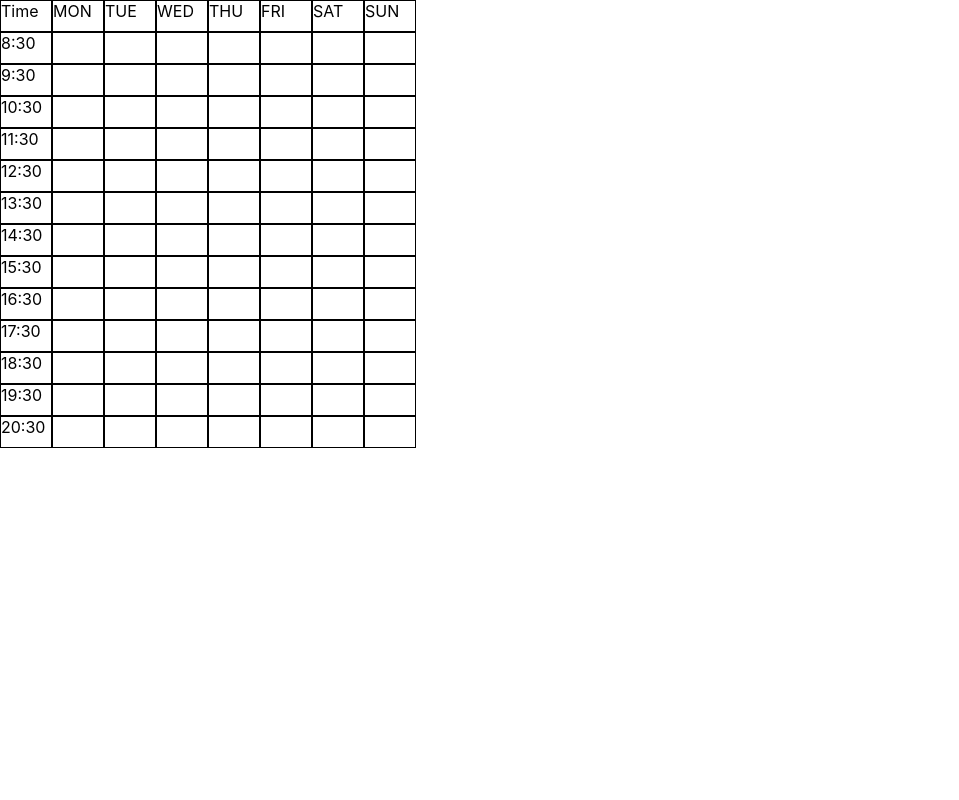
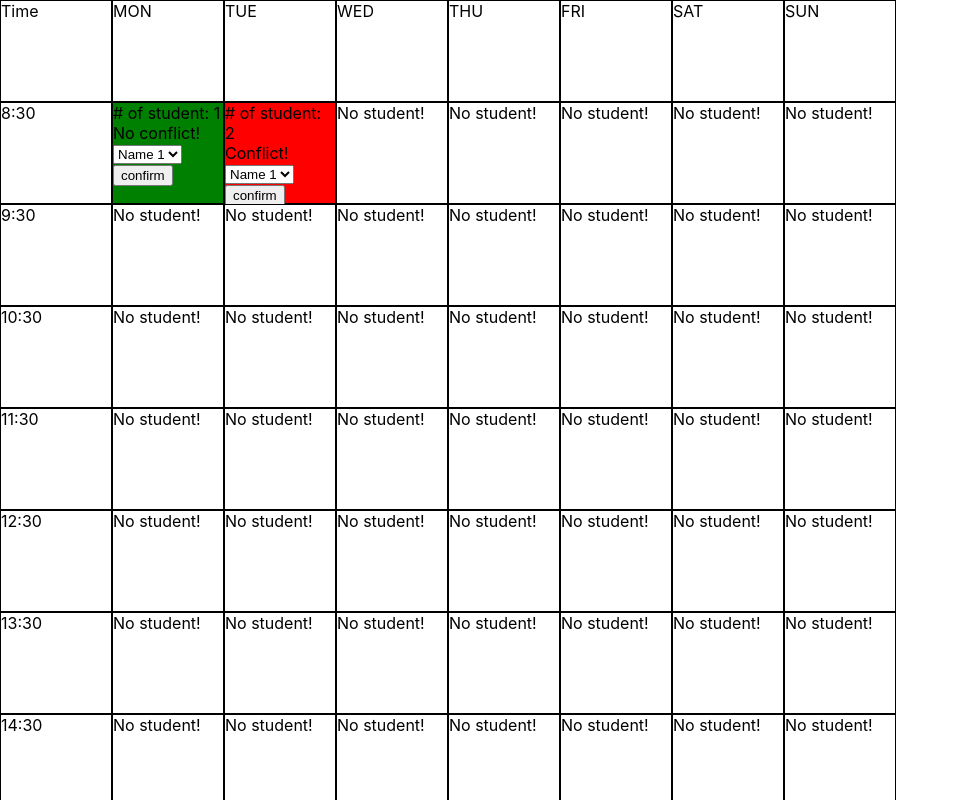
Before and after one commit to wyc1997/class_assignment_v2, a React (Create React App) app in the folder client/: page /user/1 in a window 1280 px wide. Shown: the top 800 px of the page, without its empty margins (0-959 px from the left). Built offline with nearby package versions, Linux system fonts and the light colour scheme; no server answers.

Commit message:
added unfinished AssignmentTable

```diff
--- /dev/null
+++ b/client/src/AssignmentTable.js
@@ -0,0 +1,133 @@
+import React from 'react'
+
+
+class AssignmentTable extends React.Component
+{
+    constructor(props)
+    {
+        super(props)
+        var arr=[]
+        for (var i = 0; i < 13; i++)
+        {
+            arr.push(new Array(7).fill(0))
+        }
+        arr[0][0] = 1
+        arr[0][1] = 2
+        this.state={data:arr}
+    }
+
+    render()
+    {
+        var result = []
+        for (var i = 0; i < 13; i++)
+        {
+            var temp = []
+            for (var j = 0; j < 7; j++)
+            {
+                if (this.state.data[i][j] == 0)
+                {
+                    temp.push("No student")
+                }
+            }
+            result.push(temp)
+        }
+
+        return (<TimeTable data={this.state.data} content={result}/>)
+    }
+}
+
+function Content(props)
+{
+    if (props.functional)
+    {
+        return <div>{props.content}</div>
+    }
+    if (props.cellData == 0)
+    {
+        return <div>No student!</div>
+    }
+    else if (props.cellData == 1)
+    {
+        return (<div>
+            <div># of student: 1</div>
+            <div>No conflict!</div>
+            <select><option>Name 1</option></select>
+            <button>confirm</button>
+        </div>)
+    }
+    else
+    {
+        return (<div>
+            <div># of student: {props.cellData}</div>
+            <div>Conflict!</div>
+            <select>
+                <option>Name 1</option>
+                <option>Name 2</option>
+            </select>
+            <button>confirm</button>
+        </div>)
+    }
+}
+
+function Cell(props)
+{
+    var style
+    if (props.cellData == 0||props.functional)
+    {
+        style = {
+            width:110,
+            height:100,
+            border:"1px solid black",
+            backgroundColor:"white",
+        }
+    }
+    else if (props.cellData == 1)
+    {
+        style = {
+            width:110,
+            height:100,
+            border:"1px solid black",
+            backgroundColor:"green",
+        }
+    }
+    else
+    {
+        style = {
+            width:110,
+            height:100,
+            border:"1px solid black",
+            backgroundColor:"red",
+        }
+    }
+
+
+    return <div style={style} key={props.col}><Content functional={props.functional} cellData={props.cellData} content={props.content}/></div>
+}
+
+function Row(props)
+{
+    var list = []
+    list.push(<Cell functional={true} key={-1} row={props.row} col={-1} content={props.time} />)
+    for (var i = 0; i < 7; i++)
+    {
+        list.push(<Cell functional={props.functional} key={i} row={props.row} col ={i} cellData={props.rowData[i]} content={props.content[i]}/>)
+    }
+    return <div style={{display:"flex"}} >{list}</div>
+}
+
+function TimeTable(props)
+{
+    console.log(props.content)
+    var list = []
+    for (var i = 0; i < 13; i++)
+    {
+        var timeSlot = (i + 8).toString() + ":30"
+        list.push(<Row functional={false} key = {i} row={i} time={timeSlot} rowData={props.data[i]} content={props.content[i]} />)
+    }
+    return (<div>
+        <div style={{display:"flex"}}><Row functional={true} row={-1} rowData={[]} time={"Time"} content={["MON","TUE","WED","THU","FRI","SAT","SUN"]} /></div>
+        {list}
+    </div>)
+}
+
+export default AssignmentTable
--- a/client/src/StudentTimeTable.js
+++ b/client/src/StudentTimeTable.js
@@ -22,7 +22,6 @@ class StudentTimeTable extends React.Component
         console.log(this.state.schedule)
     }
 
-    compo
 
     render()
     {
--- a/client/src/index.js
+++ b/client/src/index.js
@@ -5,8 +5,9 @@ import * as serviceWorker from './serviceWorker';
 import StudentSubmissionForm from './StudentSubmissionForm';
 import StudentTimeTable from './StudentTimeTable';
 import App from './App';
+import AssignmentTable from './AssignmentTable'
 
-ReactDOM.render(<App />, document.getElementById('root'));
+ReactDOM.render(<AssignmentTable data={[]}/>, document.getElementById('root'));
 
 // If you want your app to work offline and load faster, you can change
 // unregister() to register() below. Note this comes with some pitfalls.
```
Also changed, not shown: 1 other file (tests, documents, lock files or other folders).
